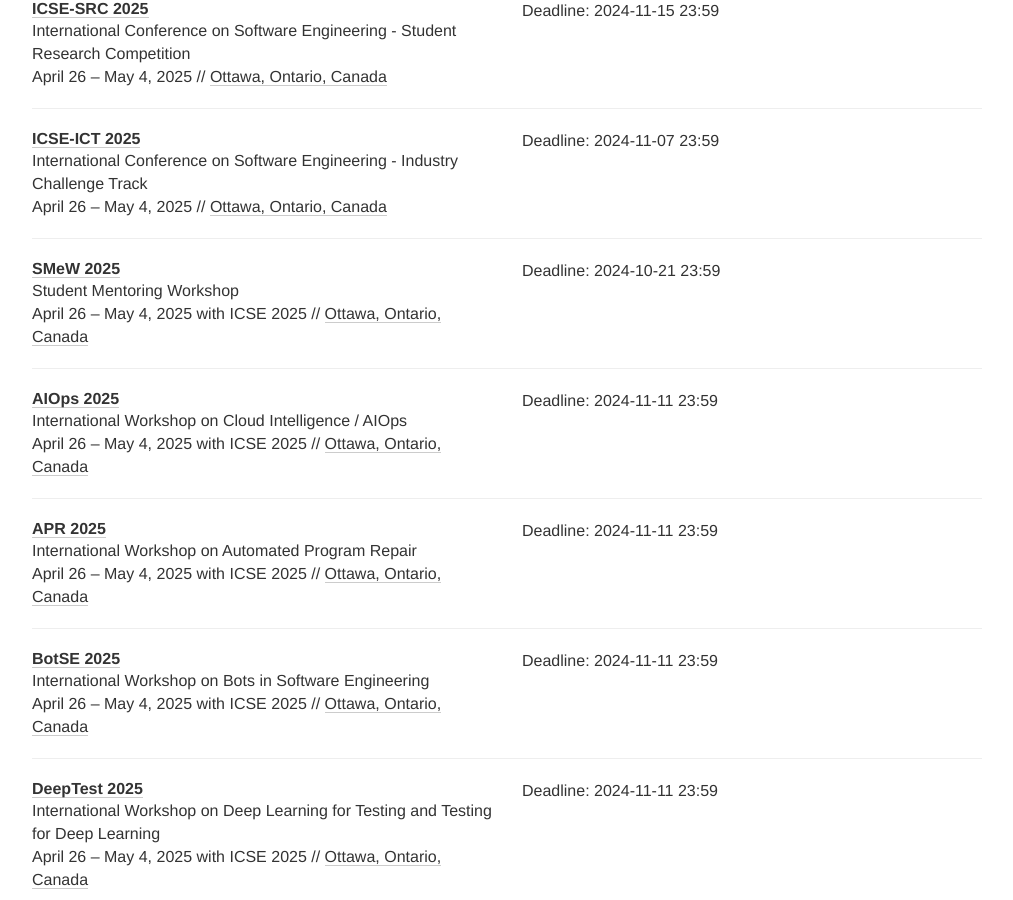
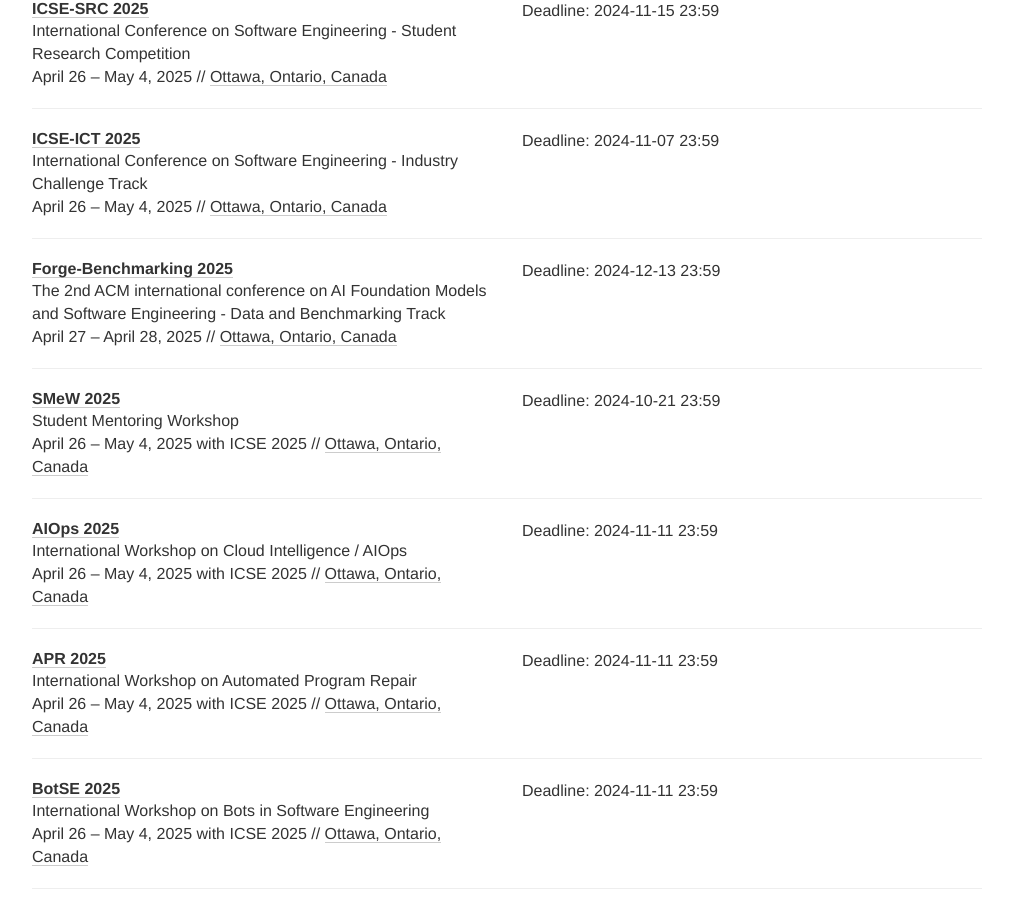
Before and after one commit to se-deadlines/se-deadlines.github.io, a Jekyll site: the page built from index.html, in a window 1280 px wide and 900 px high, scrolled down 1895 px. Shown: the whole window, without its empty margins (133-1146 px from the left). Built offline with Jekyll 4.4.1, drawn with Linux system fonts in a browser that asks for light colours; nearby versions of some CDN libraries.

Commit message:
add forge benchmarking track

```diff
--- a/_data/conferences.yml
+++ b/_data/conferences.yml
@@ -101,6 +101,16 @@
   date: April 26 - May 4, 2025
   place: Ottawa, Ontario, Canada
   tags: [CO, CHT]
+
+- name: Forge-Benchmarking
+  description: The 2nd ACM international conference on AI Foundation Models and Software Engineering - Data and Benchmarking Track
+  year: 2025
+  link: https://conf.researchr.org/track/forge-2025/forge-2025-benchmarking
+  deadline:
+  - "2024-12-13 23:59"
+  date: April 27 - April 28, 2025
+  place: Ottawa, Ontario, Canada
+  tags: [CO, Benchmarking]
 
 - name: SMeW
   description: Student Mentoring Workshop
```
